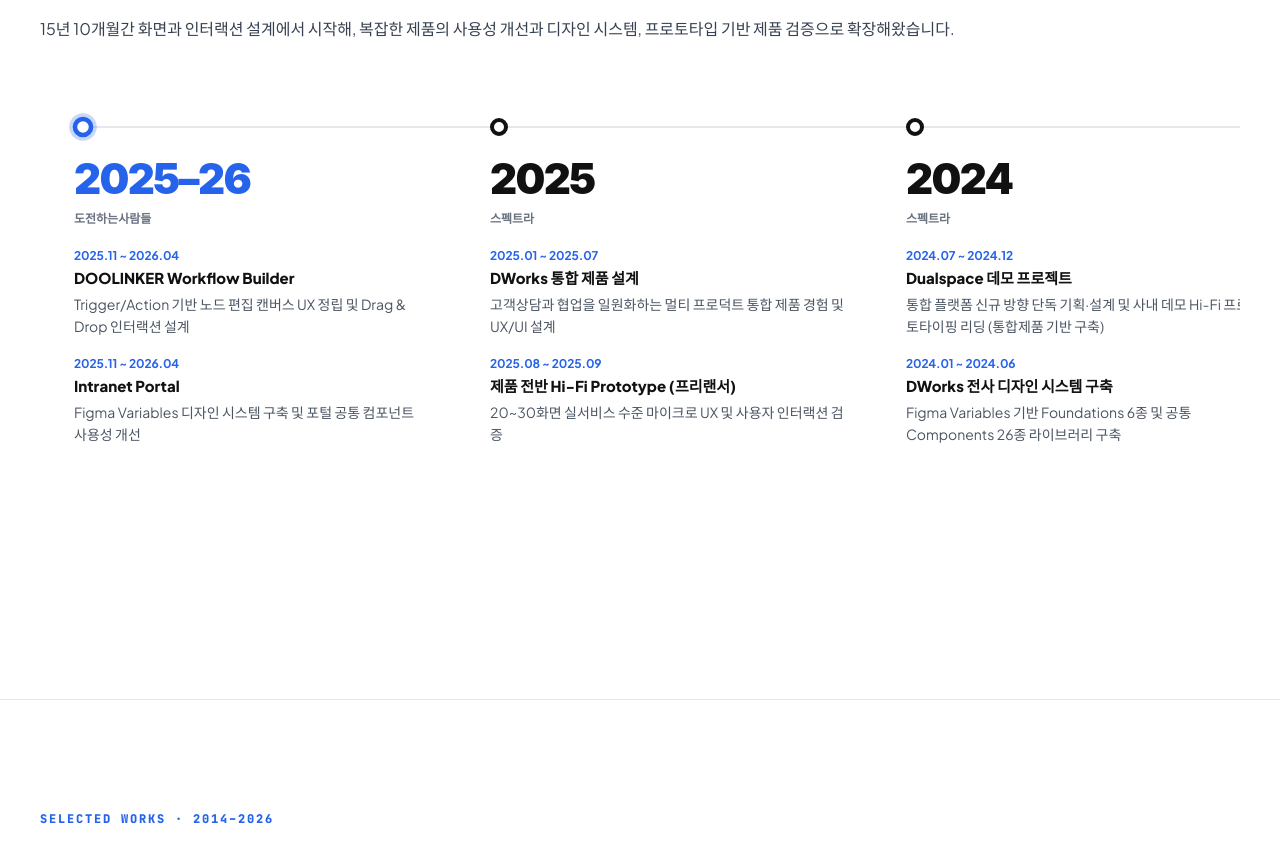
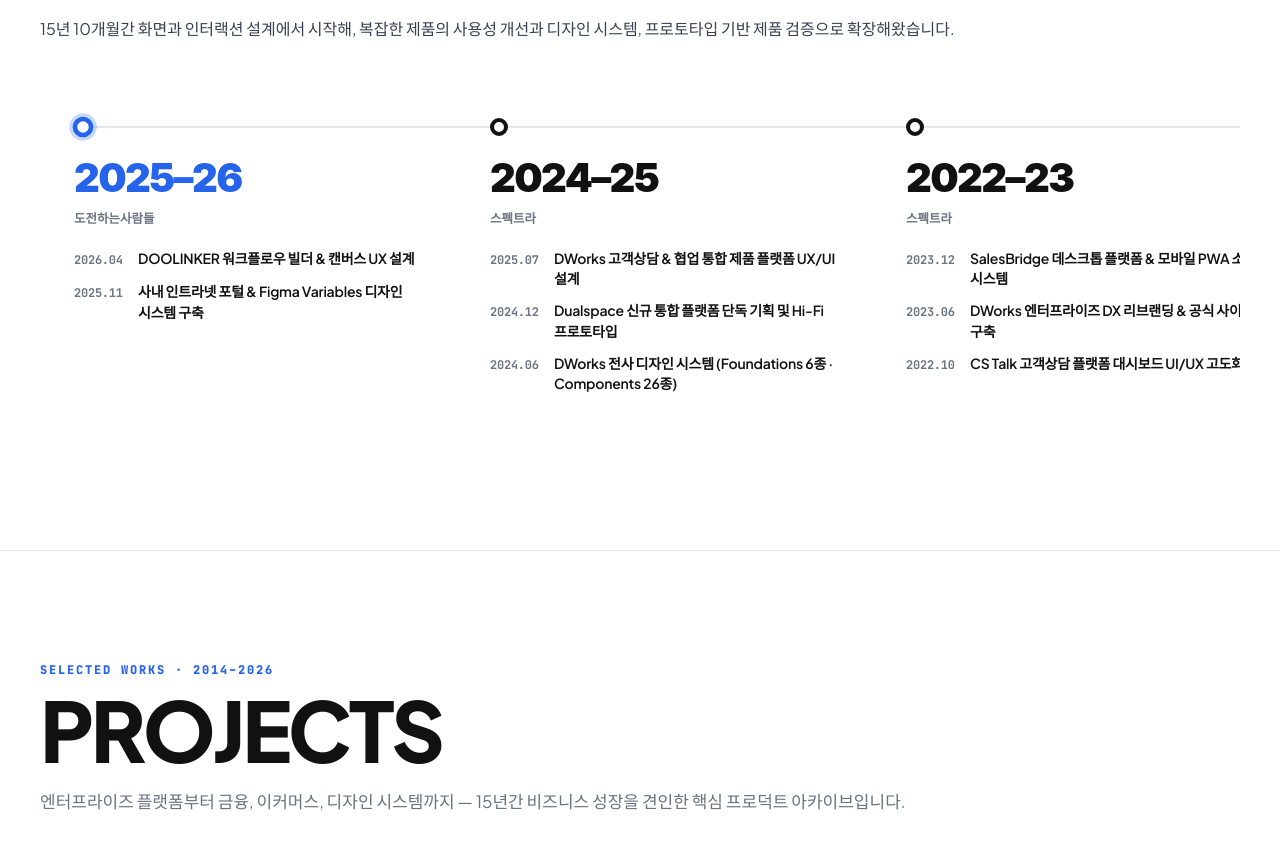
Before and after one commit to mobius38/sylee-portfolio, a React (Vite) app: page / in a window 1280 px wide. Shown: the part 1257-2104 px from the top of the page. Built offline with nearby package versions, Linux system fonts and the light colour scheme; the HTML template or start-up script is replaced by a standard one.

Commit message:
feat(timeline): streamline 15-year career timeline into ultra-clean 1-line scannable milestones

```diff
--- a/src/components/sections/HeroProfileSection.tsx
+++ b/src/components/sections/HeroProfileSection.tsx
@@ -16,160 +16,67 @@ export function HeroProfileSection({ w }: { w: number }) {
     { num: "100%", label: "Hi-Fi Prototyping", sub: "Interaction & Validation" },
   ];
 
-  // 15-Year 10-Month Career Timeline with Detailed Shaluv E-Commerce Growth
+  // 15-Year 10-Month Career Timeline (Clean Recruiter-Friendly Structure)
   const timelineMilestones = [
     {
       year: "2025–26",
       company: "도전하는사람들",
       items: [
-        {
-          date: "2025.11 ~ 2026.04",
-          title: "DOOLINKER Workflow Builder",
-          desc: "Trigger/Action 기반 노드 편집 캔버스 UX 정립 및 Drag & Drop 인터랙션 설계",
-        },
-        {
-          date: "2025.11 ~ 2026.04",
-          title: "Intranet Portal",
-          desc: "Figma Variables 디자인 시스템 구축 및 포털 공통 컴포넌트 사용성 개선",
-        },
+        { date: "2026.04", title: "DOOLINKER 워크플로우 빌더 & 캔버스 UX 설계" },
+        { date: "2025.11", title: "사내 인트라넷 포털 & Figma Variables 디자인 시스템 구축" },
       ],
     },
     {
-      year: "2025",
+      year: "2024–25",
       company: "스펙트라",
       items: [
-        {
-          date: "2025.01 ~ 2025.07",
-          title: "DWorks 통합 제품 설계",
-          desc: "고객상담과 협업을 일원화하는 멀티 프로덕트 통합 제품 경험 및 UX/UI 설계",
-        },
-        {
-          date: "2025.08 ~ 2025.09",
-          title: "제품 전반 Hi-Fi Prototype (프리랜서)",
-          desc: "20~30화면 실서비스 수준 마이크로 UX 및 사용자 인터랙션 검증",
-        },
-      ],
-    },
-    {
-      year: "2024",
-      company: "스펙트라",
-      items: [
-        {
-          date: "2024.07 ~ 2024.12",
-          title: "Dualspace 데모 프로젝트",
-          desc: "통합 플랫폼 신규 방향 단독 기획·설계 및 사내 데모 Hi-Fi 프로토타이핑 리딩 (통합제품 기반 구축)",
-        },
-        {
-          date: "2024.01 ~ 2024.06",
-          title: "DWorks 전사 디자인 시스템 구축",
-          desc: "Figma Variables 기반 Foundations 6종 및 공통 Components 26종 라이브러리 구축",
-        },
+        { date: "2025.07", title: "DWorks 고객상담 & 협업 통합 제품 플랫폼 UX/UI 설계" },
+        { date: "2024.12", title: "Dualspace 신규 통합 플랫폼 단독 기획 및 Hi-Fi 프로토타입" },
+        { date: "2024.06", title: "DWorks 전사 디자인 시스템 (Foundations 6종 · Components 26종)" },
       ],
     },
     {
       year: "2022–23",
       company: "스펙트라",
       items: [
-        {
-          date: "2023.01 ~ 2023.12",
-          title: "SalesBridge (데스크톱 React 플랫폼 & 모바일 PWA)",
-          desc: "데스크톱 React 기반 다자간 소통 플랫폼 구축 및 추가 모바일 PWA 앱 지원, 권한별 접근 설계 리드",
-        },
-        {
-          date: "2023.06 ~ 2023.12",
-          title: "DWorks 엔터프라이즈 DX 리브랜딩",
-          desc: "DX 비즈니스 도약을 위한 통합 브랜드 로고 리디자인, 브랜드 가이드 및 공식 기업 홈페이지 구축",
-        },
-        {
-          date: "2022.10 ~ 2023.06",
-          title: "CS Talk (고객상담 플랫폼)",
-          desc: "고객상담 대화 흐름 구조화 및 목록·상세 대시보드 UI/UX 고도화",
-        },
+        { date: "2023.12", title: "SalesBridge 데스크톱 플랫폼 & 모바일 PWA 소통 시스템" },
+        { date: "2023.06", title: "DWorks 엔터프라이즈 DX 리브랜딩 & 공식 사이트 구축" },
+        { date: "2022.10", title: "CS Talk 고객상담 플랫폼 대시보드 UI/UX 고도화" },
       ],
     },
     {
       year: "2019–22",
-      company: "어스투",
+      company: "어스투 (자영업)",
       items: [
-        {
-          date: "2020.01 ~ 2022.09",
-          title: "Shaluv 아동복 '러블리 무드' 니치 리브랜딩",
-          desc: "여아 부모 타깃 니치 브랜드 리뉴얼 및 상품 컨셉 기획 · 채널 유입 14배 성장 및 연매출 1억 달성",
-        },
-        {
-          date: "2019.08 ~ 2022.09",
-          title: "쇼핑몰 운영 및 세일즈 전반",
-          desc: "해외 공장 직수입·인증, 자사몰 및 온라인 스토어 채널 운영, 프로모션과 CS 총괄",
-        },
+        { date: "2022.09", title: "Shaluv 아동복 '러블리 무드' 니치 리브랜딩 & 연매출 1억 달성" },
+        { date: "2019.08", title: "자사몰 및 멀티 이커머스 채널 운영, 수입·인증·세일즈 총괄" },
       ],
     },
     {
       year: "2017–18",
       company: "다임 · 한미랩",
       items: [
-        {
-          date: "2017.08 ~ 2018.03",
-          title: "다임 (Dime) 모바일 앱 (㈜다임)",
-          desc: "소셜 데이팅·매칭 서비스 모바일 앱 신규 UX/UI 설계 및 프로필 탐색 인터랙션",
-        },
-        {
-          date: "2017.03 ~ 2017.07",
-          title: "LMS 에듀테크 플랫폼 (한미랩)",
-          desc: "사용자(수강/시험 72p) 및 어드민·모바일(62p) UI 설계, 브랜딩 및 퍼블리싱",
-        },
+        { date: "2018.03", title: "Dime 소셜 데이팅 서비스 모바일 앱 UX/UI 설계" },
+        { date: "2017.07", title: "한미랩 LMS 에듀테크 플랫폼 사용자 & 어드민 시스템 구축" },
       ],
     },
     {
       year: "2011–16",
       company: "인포뱅크",
       items: [
-        {
-          date: "2015.12 ~ 2016.02",
-          title: "헬로링크 (HelloLink)",
-          desc: "숫자 코드 기반 상품 구매 커머스 및 매거진 모바일 앱 UI 설계",
-        },
-        {
-          date: "2014.04 ~ 2015.01",
-          title: "NH바로바로마켓 & NH 태블릿",
-          desc: "초기 구축 및 2년 후 리뉴얼 단독 수행 · 금융 태블릿 UI 확장 및 퍼블리싱",
-        },
-        {
-          date: "2014.11 ~ 2014.12",
-          title: "삼성화재 SMS 모바일웹",
-          desc: "삼성화재 모바일 웹 인터페이스 UI 설계 및 웹표준 퍼블리싱",
-        },
-        {
-          date: "2011.08 ~ 2013.03",
-          title: "배달 · 주소록 · 쇼핑 네이티브 앱",
-          desc: "iOS / Android 플랫폼별 UI 가이드 설계 및 리뉴얼",
-        },
+        { date: "2016.02", title: "HelloLink 숫자 코드 커머스 & 매거진 모바일 앱 설계" },
+        { date: "2015.01", title: "NH 바로바로마켓 모바일 & 금융 태블릿 전용 UI 구축" },
+        { date: "2014.11", title: "삼성화재 SMS 모바일 웹 인터페이스 설계 및 웹표준 퍼블리싱" },
+        { date: "2011.08", title: "배달 · 주소록 · 쇼핑 네이티브 앱 iOS/Android 가이드 수립" },
       ],
     },
     {
-      year: "2008–09",
+      year: "2006–09",
       company: "그래텍 · 잡코리아",
       items: [
-        {
-          date: "2008.11 ~ 2009.11",
-          title: "곰플레이어 · 곰오디오 · 곰TV GUI",
-          desc: "곰 시리즈 미디어 플레이어 GUI 디자인 및 곰인코더 영문 웹 구축",
-        },
-        {
-          date: "2007.08 ~ 2008.08",
-          title: "잡코리아 채용 플랫폼",
-          desc: "채용공고 신규 UI 템플릿 및 프로모션 디자인 운영",
-        },
-      ],
-    },
-    {
-      year: "2006",
-      company: "이야소프트",
-      items: [
-        {
-          date: "2006.08 ~ 2006.12",
-          title: "묵향온라인 게임 웹 UI",
-          desc: "온라인 게임 프로모션 이벤트 페이지 및 웹 UI 설계",
-        },
+        { date: "2009.11", title: "곰플레이어 · 곰오디오 · 곰TV 미디어 플레이어 GUI 디자인" },
+        { date: "2008.08", title: "잡코리아 채용 플랫폼 UI 템플릿 및 프로모션 디자인" },
+        { date: "2006.12", title: "이야소프트 묵향온라인 게임 프로모션 웹 UI 설계" },
       ],
     },
   ];
@@ -525,40 +432,63 @@ export function HeroProfileSection({ w }: { w: number }) {
                     </div>
 
                     {/* Giant Clean Year & Company Label */}
-                    <div style={{ marginBottom: "16px", paddingLeft: "6px" }}>
+                    <div style={{ marginBottom: "18px", paddingLeft: "6px" }}>
                       <span
                         style={{
                           fontFamily: "'Inter', -apple-system, BlinkMacSystemFont, 'Pretendard', sans-serif",
-                          fontSize: isMobile ? "32px" : "42px",
+                          fontSize: isMobile ? "32px" : "40px",
                           fontWeight: 900,
                           color: isFirst || isActive || isHovered ? "#2563EB" : "#111111",
                           letterSpacing: "-0.04em",
                           lineHeight: 1,
                           display: "block",
-                          marginBottom: "4px",
+                          marginBottom: "6px",
                           transition: "color 0.2s ease",
                         }}
                       >
                         {m.year}
                       </span>
-                      <span style={{ fontSize: "12px", color: "#6B7280", fontWeight: 700 }}>
+                      <span style={{ fontSize: "12.5px", color: "#6B7280", fontWeight: 700, fontFamily: "'JetBrains Mono', monospace" }}>
                         {m.company}
                       </span>
                     </div>
 
-                    {/* 🌟 Vertical Structured Project Details List */}
-                    <div style={{ display: "flex", flexDirection: "column", gap: "16px", paddingLeft: "6px" }}>
+                    {/* 🌟 Ultra-Clean Scannable 1-Line List (Date + Project Title) */}
+                    <div style={{ display: "flex", flexDirection: "column", gap: "12px", paddingLeft: "6px" }}>
                       {m.items.map((item, iIdx) => (
-                        <div key={iIdx} style={{ display: "flex", flexDirection: "column", gap: "2px" }}>
-                          <span style={{ fontSize: "12px", color: "#2563EB", fontWeight: 700, letterSpacing: "-0.01em" }}>
+                        <div
+                          key={iIdx}
+                          style={{
+                            display: "flex",
+                            alignItems: "baseline",
+                            gap: "10px",
+                            lineHeight: 1.45,
+                          }}
+                        >
+                          <span
+                            style={{
+                              fontFamily: "'JetBrains Mono', monospace",
+                              fontSize: "12px",
+                              fontWeight: 700,
+                              color: "#6B7280",
+                              flexShrink: 0,
+                              letterSpacing: "-0.02em",
+                              width: "54px",
+                            }}
+                          >
                             {item.date}
                           </span>
-                          <strong style={{ fontSize: "15px", color: "#111111", fontWeight: 800, lineHeight: 1.4 }}>
+                          <span
+                            style={{
+                              fontSize: isMobile ? "13.5px" : "14px",
+                              color: "#111111",
+                              fontWeight: 600,
+                              letterSpacing: "-0.015em",
+                              wordBreak: "keep-all",
+                            }}
+                          >
                             {item.title}
-                          </strong>
-                          <p style={{ fontSize: isMobile ? "13.5px" : "14px", color: "#4B5563", lineHeight: 1.6, margin: "3px 0 0 0" }}>
-                            {item.desc}
-                          </p>
+                          </span>
                         </div>
                       ))}
                     </div>
```
